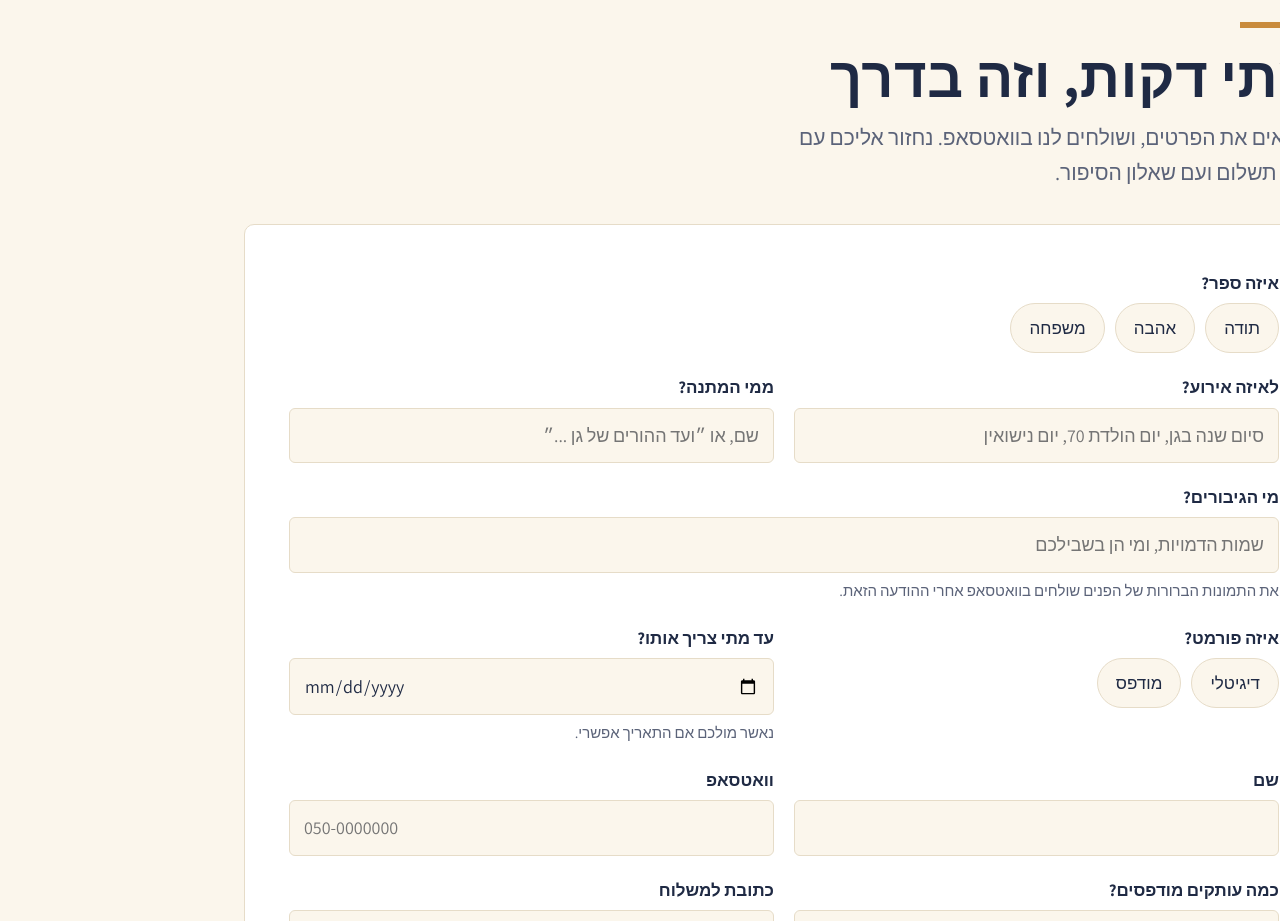
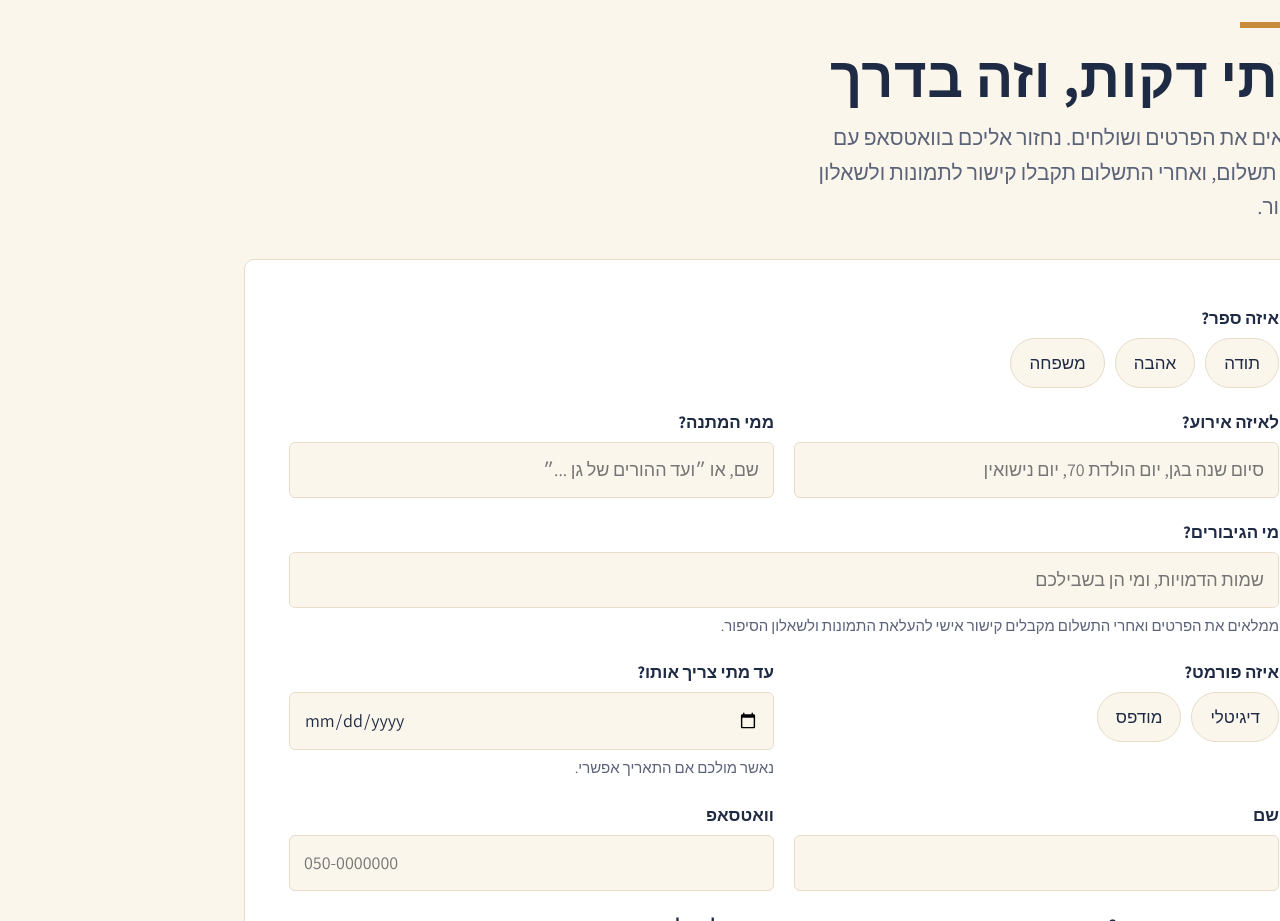
Before and after one commit to karinzikvashvili/pikoo, a plain HTML site: page index.html in a window 1280 px wide. Shown: the part 4620-5541 px from the top of the page. Drawn offline with nearby package versions, Linux system fonts and the light colour scheme; a web font is replaced by a local one.

Commit message:
Fix outdated photo instructions

```diff
--- a/index.html
+++ b/index.html
@@ -274,7 +274,7 @@ footer .mark{font-size:34px}
     <section id="order" aria-labelledby="h-order">
       <span class="bar" aria-hidden="true"></span>
       <h2 id="h-order">שתי דקות, וזה בדרך</h2>
-      <p class="lead" style="margin-top:14px">ממלאים את הפרטים, ושולחים לנו בוואטסאפ. נחזור אליכם עם פרטי תשלום ועם שאלון הסיפור.</p>
+      <p class="lead" style="margin-top:14px">ממלאים את הפרטים ושולחים. נחזור אליכם בוואטסאפ עם פרטי תשלום, ואחרי התשלום תקבלו קישור לתמונות ולשאלון הסיפור.</p>
 
       <form class="formbox" id="form" novalidate>
         <div class="field">
@@ -289,7 +289,7 @@ footer .mark{font-size:34px}
           <div class="field"><label for="occasion">לאיזה אירוע?</label><input type="text" id="occasion" placeholder="סיום שנה בגן, יום הולדת 70, יום נישואין"></div>
           <div class="field"><label for="giver">ממי המתנה?</label><input type="text" id="giver" placeholder="שם, או ״ועד ההורים של גן ...״"></div>
         </div>
-        <div class="field"><label for="heroes">מי הגיבורים?</label><input type="text" id="heroes" placeholder="שמות הדמויות, ומי הן בשבילכם"><span class="hint">את התמונות הברורות של הפנים שולחים בוואטסאפ אחרי ההודעה הזאת.</span></div>
+        <div class="field"><label for="heroes">מי הגיבורים?</label><input type="text" id="heroes" placeholder="שמות הדמויות, ומי הן בשבילכם"><span class="hint">ממלאים את הפרטים ואחרי התשלום מקבלים קישור אישי להעלאת התמונות ולשאלון הסיפור.</span></div>
         <div class="grid2">
           <div class="field">
             <span class="legend">איזה פורמט?</span>
```
